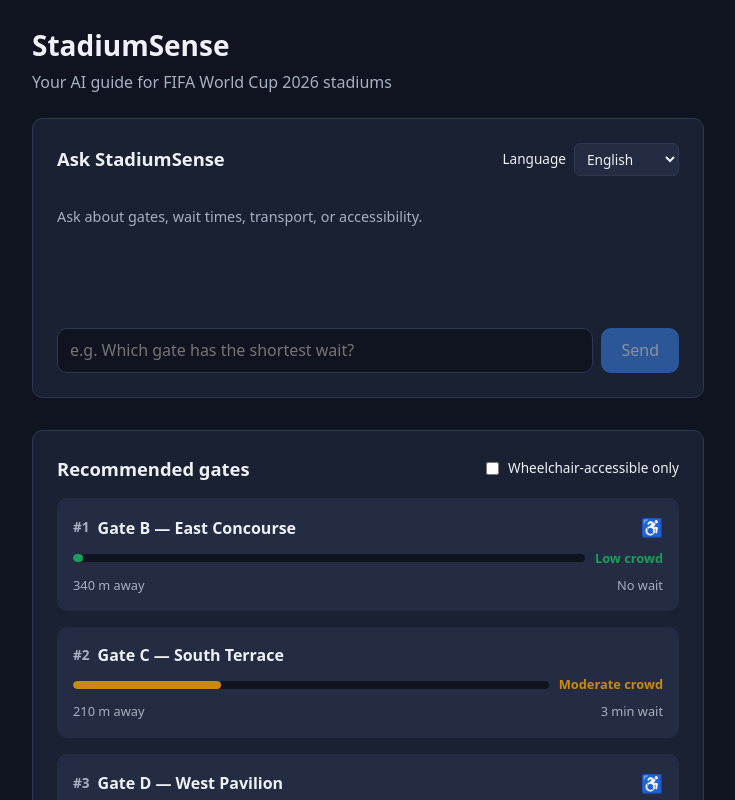
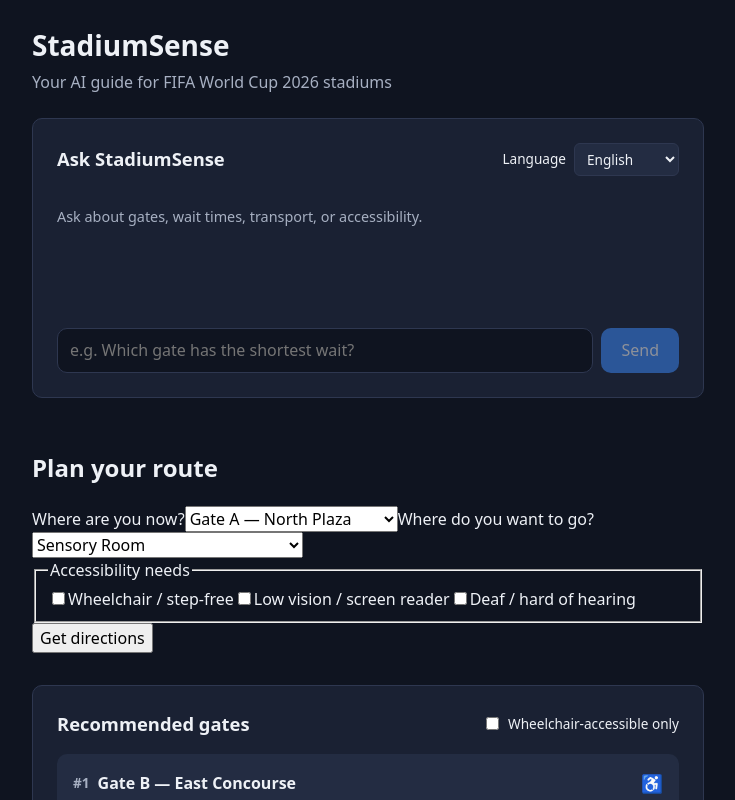
Before and after one commit to Quantorix-Field/stadiumsense, a React (Vite) app: page / in a window 1280 px wide. Shown: the top 800 px of the page, without its empty margins (272-1007 px from the left). Built offline with nearby package versions, Linux system fonts and the light colour scheme.

Commit message:
feat: add route planner to app layout

```diff
--- a/src/App.tsx
+++ b/src/App.tsx
@@ -3,6 +3,7 @@
 import { GateFinder } from './components/GateFinder'
 import { AccessibilityPanel } from './components/AccessibilityPanel'
 import { TransportPanel } from './components/TransportPanel'
+import { RoutePlanner } from './components/RoutePlanner'
 import { getTransportOptions } from './utils/transportData'
 /**
  * Lazy-loaded since the chat assistant pulls in the largest chunk of
@@ -32,6 +33,7 @@
         <Suspense fallback={<p className="chat-loading">Loading assistant…</p>}>
           <ChatAssistant gates={gates} transportOptions={transportOptions} />
         </Suspense>
+        <RoutePlanner gates={gates} />
         <GateFinder gates={gates} isLoading={isLoading} />
         <AccessibilityPanel gates={gates} />
         <TransportPanel />
```
